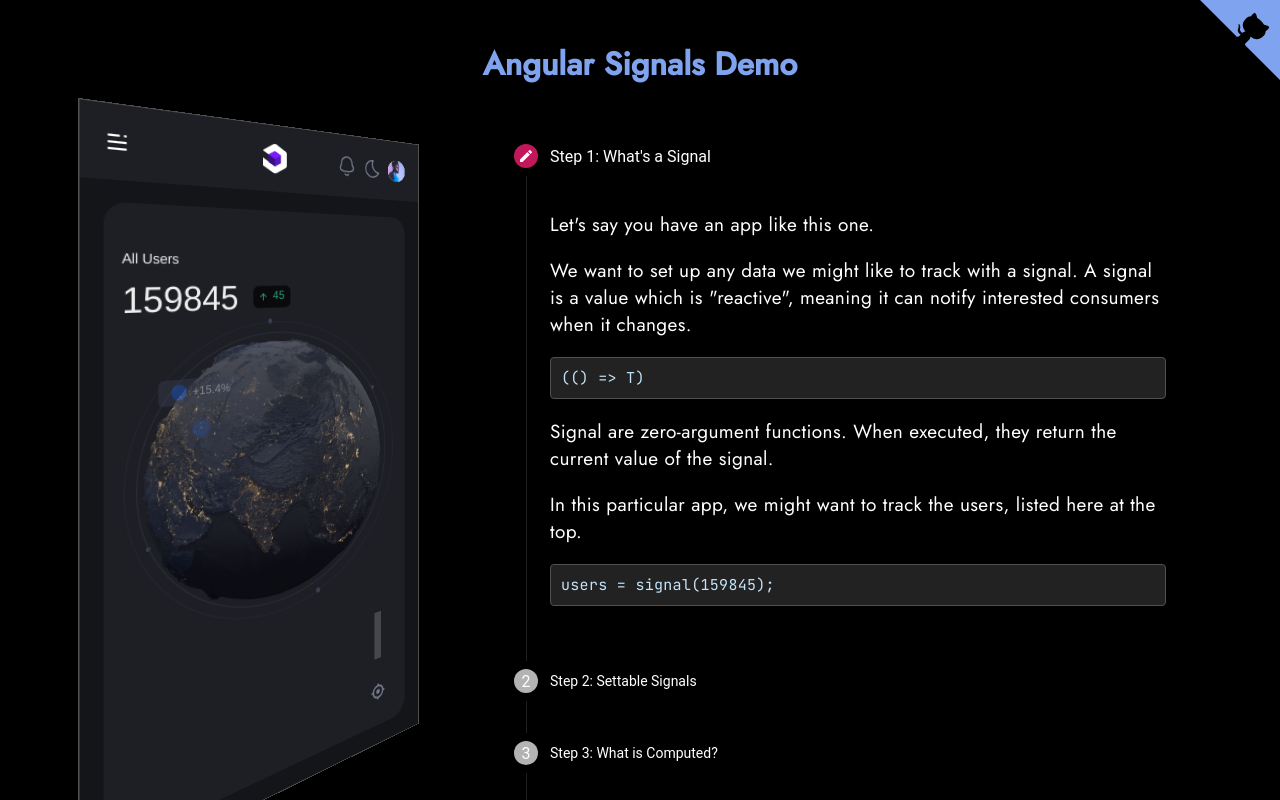
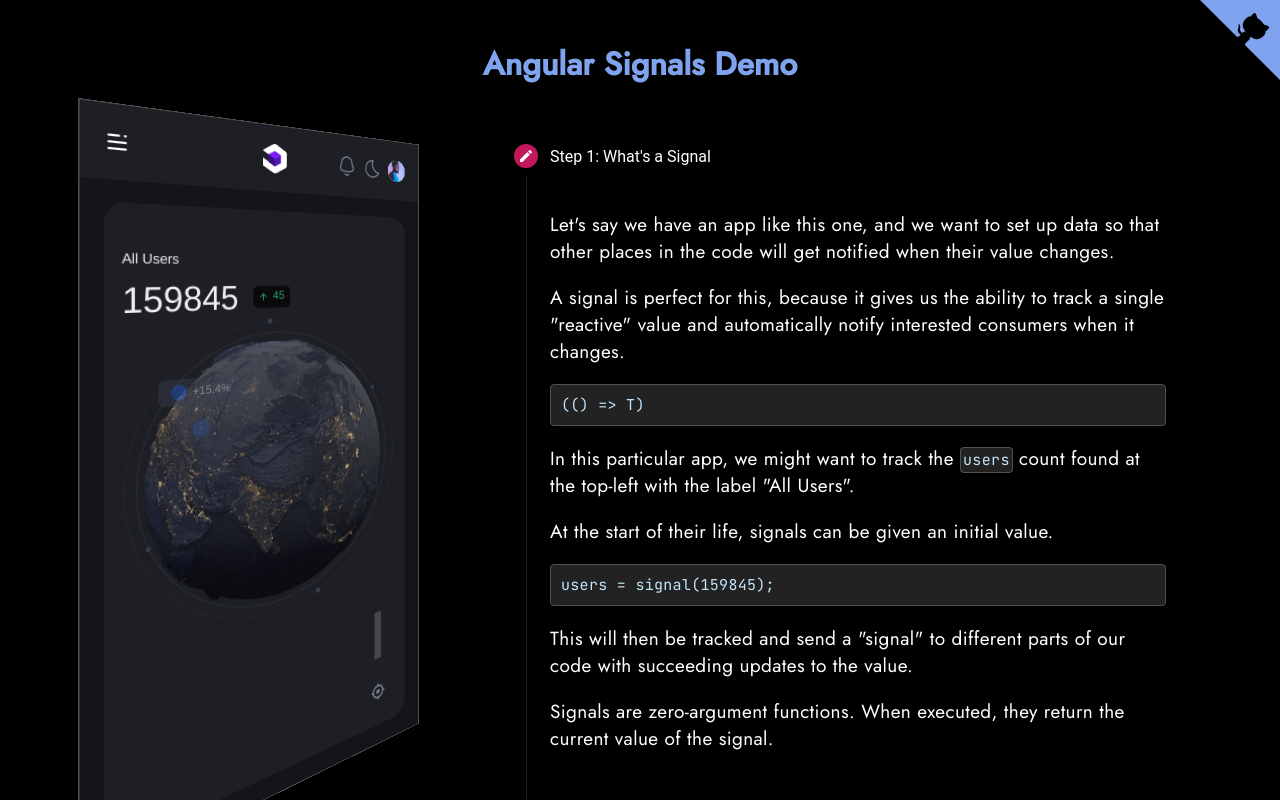
Before and after one commit to sdras/signals-demo, an Angular app: page / in a window 1280 px wide. Shown: the top 800 px of the page. Built offline with nearby package versions, Linux system fonts and the light colour scheme.

Commit message:
step-1 clarifications

```diff
--- a/src/app/stepper/stepper.component.html
+++ b/src/app/stepper/stepper.component.html
@@ -2,12 +2,14 @@
 
   <mat-step label="Step 1: What's a Signal">
     <div class="step1">
-      <p>Let's say you have an app like this one.</p>
-      <p>We want to set up any data we might like to track with a signal. A signal is a value which is "reactive", meaning it can notify interested consumers when it changes.</p>
+      <p>Let's say we have an app like this one, and we want to set up data so that other places in the code will get notified when their value changes.</p>
+      <p>A signal is perfect for this, because it gives us the ability to track a single "reactive" value and automatically notify interested consumers when it changes.</p>
       <p class="code">(() => T)</p>
-      <p>Signal are zero-argument functions. When executed, they return the current value of the signal.</p>
-      <p>In this particular app, we might want to track the users, listed here at the top.</p>
+      <p>In this particular app, we might want to track the <span class="code">users</span> count found at the top-left with the label "All Users".</p>
+      <p>At the start of their life, signals can be given an initial value.</p>
       <p class="code">users = signal(159845);</p>
+      <p>This will then be tracked and send a "signal" to different parts of our code with succeeding updates to the value.</p>
+      <p>Signals are zero-argument functions. When executed, they return the current value of the signal.</p>
     </div>
   </mat-step>
 
--- a/src/styles.css
+++ b/src/styles.css
@@ -43,6 +43,10 @@ p, li {
   font-size: 15px;
 }
 
+span.code {
+  padding: 2px;
+}
+
 code {
   font-family: 'JetBrains Mono', monospace;
   font-size: 15px;
```
